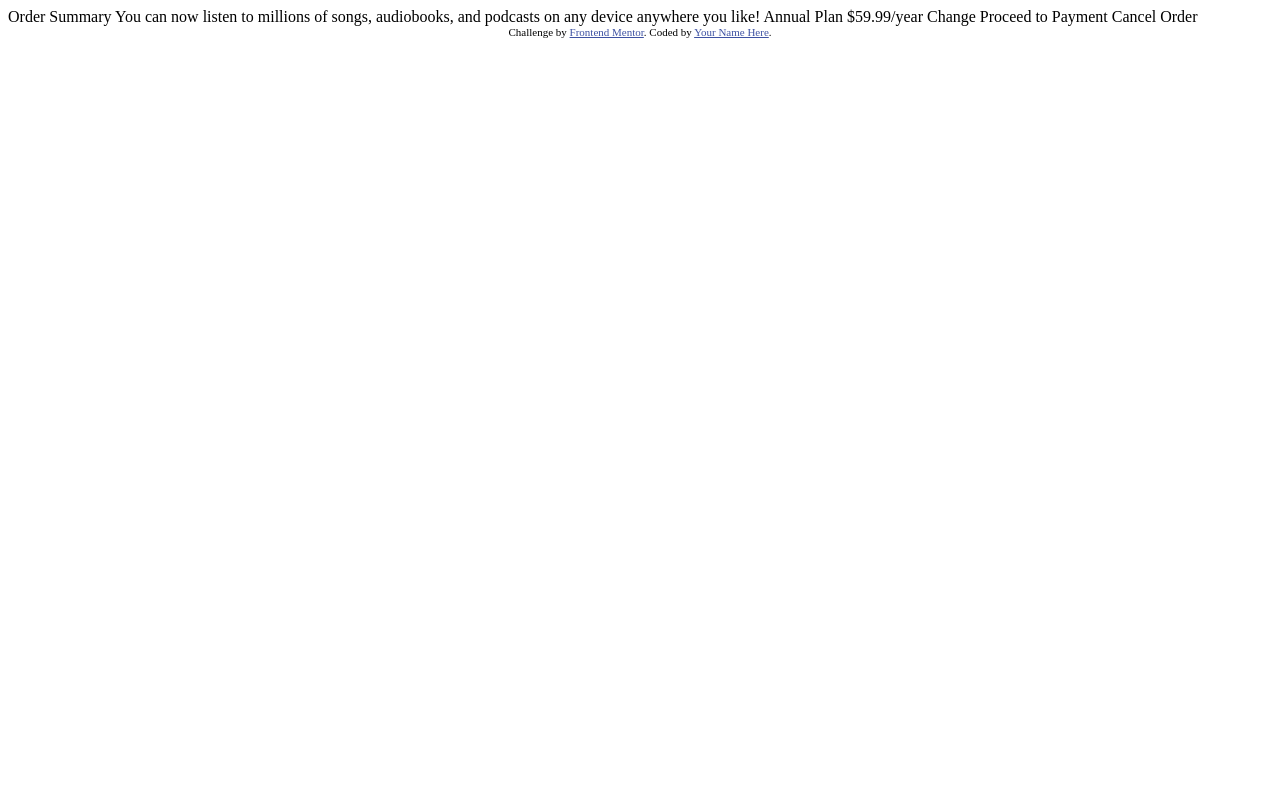
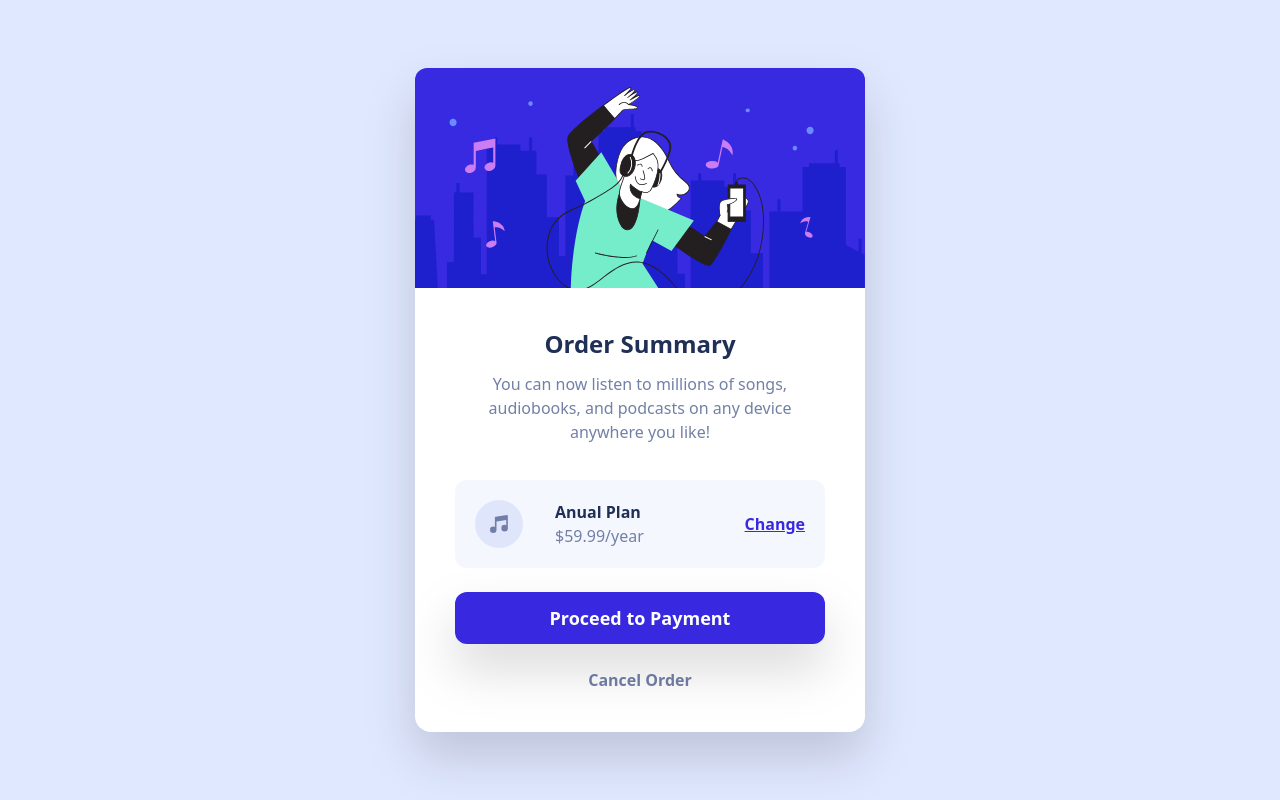
Before and after one commit to Sonya-c/order-summary-component, a plain HTML site: page index.html in a window 1280 px wide. Drawn offline with nearby package versions, Linux system fonts and the light colour scheme.

Commit message:
almost done

```diff
--- a/index.html
+++ b/index.html
@@ -8,30 +8,62 @@
 
   <title>Frontend Mentor | Order summary card</title>
 
-  <!-- Feel free to remove these styles or customise in your own stylesheet 👍 -->
-  <style>
-    .attribution { font-size: 11px; text-align: center; }
-    .attribution a { color: hsl(228, 45%, 44%); }
-  </style>
+  <link rel="preconnect" href="https://fonts.googleapis.com">
+  <link rel="preconnect" href="https://fonts.gstatic.com" crossorigin>
+  <link href="https://fonts.googleapis.com/css2?family=Red+Hat+Display:wght@500;700;900&display=swap" rel="stylesheet">
+
+  <script src="https://cdn.tailwindcss.com"></script>
+  <script>
+    tailwind.config = {
+      theme: {
+        extend: {
+          colors: {
+            PaleBlue: 'hsl(225, 100%, 94%)',
+            BrightBlue: 'hsl(245, 75%, 52%)',
+            VeryPaleBlue: 'hsl(225, 100%, 98%)',
+            DesaturatedBlue: 'hsl(224, 23%, 55%)',
+            DarkBlue: 'hsl(223, 47%, 23%)'
+          }
+        }
+      }
+    }
+  </script>
 </head>
-<body>
+<body class="w-full h-screen flex items-center justify-center bg-PaleBlue text-[16px] " >
 
-  Order Summary
+    <main class="bg-white drop-shadow-2xl rounded-2xl w-[450px] " >
+        <img class="rounded-t-xl " src="./images/illustration-hero.svg" alt="" />
 
-  You can now listen to millions of songs, audiobooks, and podcasts on any
-  device anywhere you like!
-
-  Annual Plan
-  $59.99/year
-
-  Change
-
-  Proceed to Payment
-  Cancel Order
-
-  <div class="attribution">
-    Challenge by <a href="https://www.frontendmentor.io?ref=challenge" target="_blank">Frontend Mentor</a>.
-    Coded by <a href="#">Your Name Here</a>.
-  </div>
+        <div class="flex items-center flex-col p-10 gap-6 justify-center " >
+            <div class="text-center ">
+                <h1 class="text-2xl text-DarkBlue font-[800]" >
+                    Order Summary
+                </h1>
+                <p class="text-DesaturatedBlue m-3 ">
+                    You can now listen to millions of songs, audiobooks, and podcasts on any device anywhere you like!
+                </p>
+            </div>
+            <div class="bg-VeryPaleBlue grid grid-cols-3 w-full rounded-xl p-5 " >
+                <div class="col-span-2 flex gap-8 ">
+                    <img src="./images/icon-music.svg"
+                        alt=""
+                        aria-hidden="true" />
+                    <div>
+                        <p class="text-DarkBlue font-bold ">Anual Plan</p>
+                        <p class="text-DesaturatedBlue ">$59.99/year</p>
+                    </div>
+                </div>
+                <div class="h-full flex items-center justify-end ">
+                    <a class="cursor-pointer underline hover:no-underline text-BrightBlue font-bold hover:brightness-200 transition " >Change</a>
+                </div>
+            </div>
+            <button class="bg-BrightBlue rounded-xl drop-shadow-2xl cursor-pointer w-full p-3 font-bold text-lg text-white hover:brightness-200 transition " >
+                Proceed to Payment
+            </button>
+            <button class="font-bold text-DesaturatedBlue hover:text-DarkBlue transition " >
+                Cancel Order
+            </button>
+        </div>
+    </main>
 </body>
 </html>
```
